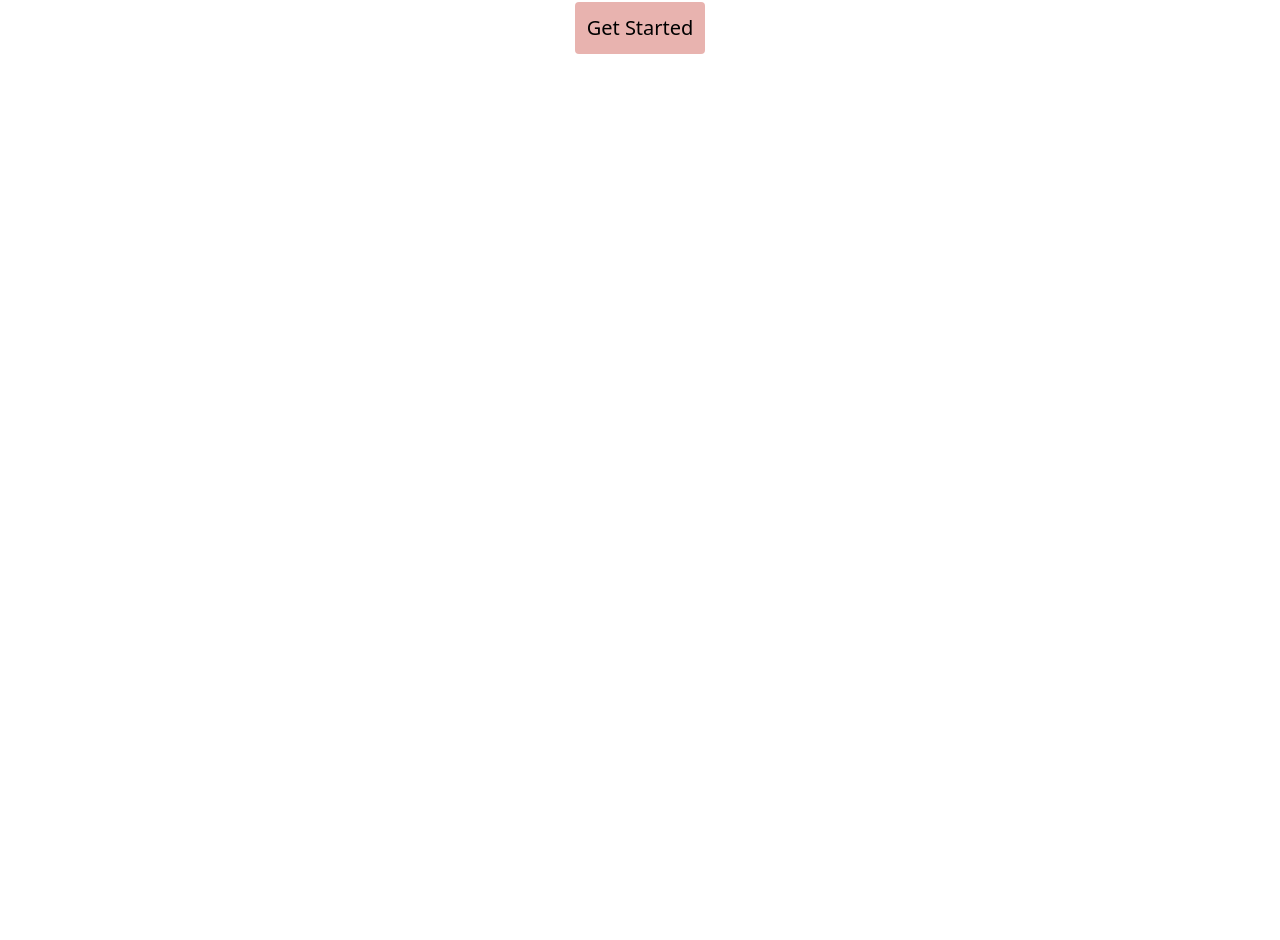
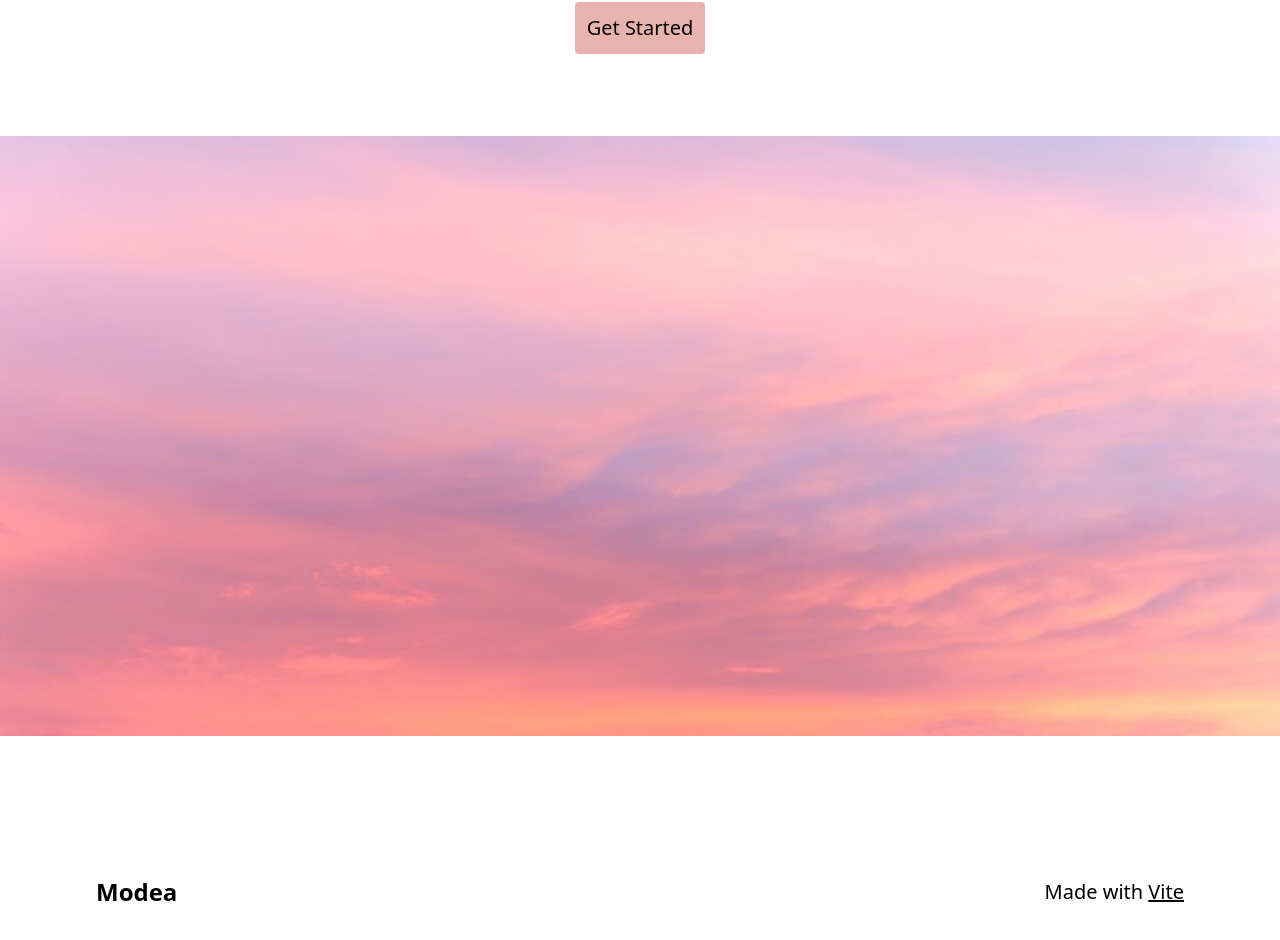
Before and after one commit to karelbrr/durable_skola_project, a React (Vite) app: page / in a window 1280 px wide. Shown: the part 5636-6576 px from the top of the page. Before the commit the page ends 5772 px from the top, so only its background shows below. Built offline with nearby package versions, Linux system fonts and the light colour scheme.

Commit message:
pridani footeru

```diff
--- a/src/App.jsx
+++ b/src/App.jsx
@@ -1,8 +1,10 @@
 import AboutUs from "./components/AboutUs.jsx";
 import Cards from "./components/Cards.jsx";
+import Footer from "./components/Footer.jsx";
 import Header from "./components/Header.jsx";
 import Introduction from "./components/Introduction.jsx";
 import ReviewSlider from "./components/ReviewSlider.jsx";
+
 
 const App = () => {
   return (
@@ -12,6 +14,7 @@ const App = () => {
       <Cards />
       <ReviewSlider/>
       <AboutUs/>
+      <Footer/>
     </div>
   );
 };
--- /dev/null
+++ b/src/components/Footer.jsx
@@ -0,0 +1,12 @@
+const Footer = () => {
+    return ( <section>
+        <div className="bg-fifth bg-no-repeat bg-cover h-[600px]"></div>
+        <div className="h-[312px] flex justify-between items-center">
+            <h3 className="text-2xl font-bold pl-24">Modea</h3>
+            <p className="pr-24 text-xl font-light">Made with <a className="underline" href="#">Vite</a></p>
+        </div>
+    </section> );
+
+}
+
+export default Footer;
--- a/tailwind.config.js
+++ b/tailwind.config.js
@@ -11,6 +11,7 @@ export default {
         'second': "url('../images/second-bg.jpeg')",
         'third': "url('../images/third-bg.jpeg')",
         'fourth': "url('../images/fourth-bg.jpeg')",
+        'fifth': "url('../images/fifth-bg.jpeg')",
       },
       colors: {
         'main-pink': '#ce6f6f',
```
Also changed, not shown: images/fifth-bg.jpeg (added).
